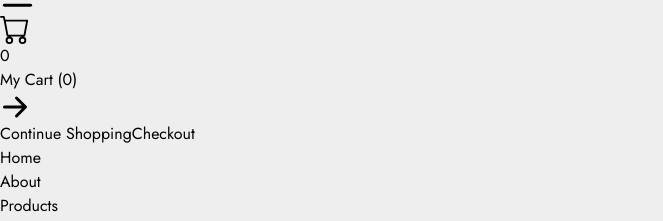
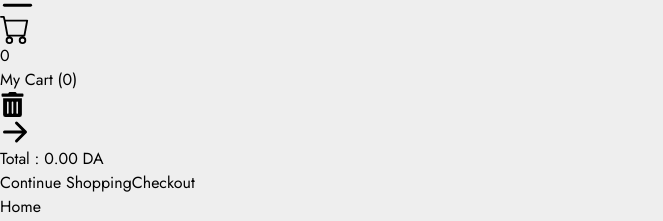
Before and after one commit to mohamedtahar7/mehdi-shop, a React (Vite) app: page / in a window 1280 px wide. Shown: the part 443-664 px from the top of the page, without its empty margins (0-663 px from the left). Built offline with nearby package versions, Linux system fonts and the light colour scheme.

Commit message:
cart almost done

```diff
--- /dev/null
+++ b/src/components/CartItem.jsx
@@ -0,0 +1,35 @@
+import React from 'react'
+import { useContext } from 'react'
+import { CartContext } from '../contexts/CartContext'
+import {AiOutlinePlus} from 'react-icons/ai'
+import {HiMinus} from 'react-icons/hi'
+import {CgClose} from 'react-icons/cg'
+const CartItem = ({item}) => {
+    const {itemAmount,removeFromCart,increaseAmount,decreaseAmount} = useContext(CartContext)
+  return (
+    <div className='py-8 mb-4 px-6 border-y-2 border-[#e1e1e1]'>
+        <div className='flex items-center'>
+           <div>
+            <img className='w-[90%] rounded-lg' src={item.image} alt="image" />
+           </div>
+           <div className='w-[224rem]'>
+           <div className='flex items-center justify-between'>
+             <h4 className='text-xl text-[#11334f] font-medium '>{item.name}</h4>
+             <CgClose onClick={()=>{removeFromCart(item.id)}} size={25} className='text-[#11334f] cursor-pointer'/>
+           </div>
+            <div className='flex items-center gap-3 mt-6 py-1 px-2 border border-[#11334f] w-fit'>
+                <HiMinus onClick={()=>decreaseAmount(item.id)} className='text-[#11334f] text-lg cursor-pointer'/>
+                <p className='text-[#11334f] text-lg'>{item.amount}</p>
+                <AiOutlinePlus onClick={()=>increaseAmount(item.id)} className='text-[#11334f] text-lg cursor-pointer'/>
+           </div>
+           <div className='flex flex-col gap-3 mt-3'>
+           <p className='text-md text-[#11334f]'><span className='text-lg text-[#11334f]'>Unit Price : </span>{item.price} DA</p>
+           <p className='text-md text-[#11334f]'><span className='text-lg text-[#11334f]'>Total : </span>{item.price*item.amount}.00 DA</p>
+           </div>
+           </div>
+        </div>
+    </div>
+  )
+}
+
+export default CartItem
--- a/src/components/Header.jsx
+++ b/src/components/Header.jsx
@@ -47,10 +47,12 @@ const Header = () => {
           <h3 className='text-2xl font-medium'>My Cart (0)</h3>
           <HiArrowRight onClick={()=>{setActiveCart(false)}} size={30} className='text-black cursor-pointer'/>
         </div>
+        <div>
+          {cart.map()}
+        </div>
         <div className='px-4 py-4 flex flex-col gap-3 absolute bottom-0 left-0 right-0'>
             <a href='#' className='w-full py-4 px-2 text-center text-xl font-medium rounded-lg transition-all text-[#11334f] bg-[#fff]' onClick={()=>setActiveCart(false)}>Continue Shopping</a>
             <a href='#' className='w-full py-4 px-2 text-center text-xl font-medium rounded-lg text-white bg-[#11334f]'>Checkout</a>
-
         </div>
         </div>
         {/* Mobile Nav */}
--- a/src/components/Home.jsx
+++ b/src/components/Home.jsx
@@ -5,7 +5,7 @@ const Home = () => {
   return (
     <section className='py-96 px-20 bg-[url("https://images.unsplash.com/photo-1639259885918-b8ee9b8374b8?ixlib=rb-4.0.3&ixid=M3wxMjA3fDB8MHxwaG90by1wYWdlfHx8fGVufDB8fHx8fA%3D%3D&auto=format&fit=crop&w=1567&q=80")] bg-no-repeat bg-center bg-cover bg-fixed h-full w-full'>
         <div className='text-center'>
-            <h1  data-aos="fade-right" className='sm:text-8xl text-6xl text-white font-semibold mb-12'>
+            <h1  data-aos="fade-right" className='sm:text-8xl text-[3.3rem] text-white font-semibold mb-12'>
             Discover Timeless Elegance
             </h1>
             <p className='text-white mb-12 text-2xl font-medium'>Transform Your Space with Our Exquisite Furniture Collection.</p>
--- a/src/components/HomeHeader.jsx
+++ b/src/components/HomeHeader.jsx
@@ -3,13 +3,18 @@ import logoW from '../assets/LOGO VIDE 2.png'
 import { Link } from 'react-router-dom'
 import {BsCart} from 'react-icons/bs'
 import {HiArrowRight} from 'react-icons/hi'
+import { useContext } from 'react'
+import { CartContext } from '../contexts/CartContext'
+import {FaTrashAlt} from 'react-icons/fa'
 import {FiMenu} from 'react-icons/fi'
 import {CgClose} from 'react-icons/cg'
 import { useState,useEffect } from 'react'
+import CartItem from './CartItem'
 const HomeHeader = () => {
     const [activeCart,setActiveCart] = useState(false)
     const [mobileNav,setMobileNav] = useState(false)
     const [activeNav,setActiveNav] = useState(false)
+    const {cart,clearCart,itemAmount,total} = useContext(CartContext)
     useEffect(() => {
         window.addEventListener("scroll", () => {
           window.scrollY > 60 ? setActiveNav(true) : setActiveNav(false);
@@ -31,7 +36,7 @@ const HomeHeader = () => {
                 <li onClick={()=>{setActiveCart(true)}}>
                   <a className='relative group cursor-pointer'>
                     <BsCart className={`text-[#fff] ${!activeNav?'group-hover:text-[#11334f]' : ''} transition`} size={30}/>
-                    <p className={`absolute -top-3 -right-3 p-1 rounded-full text-sm ${!activeNav?'bg-[#11334f] text-white' : 'text-[#11334f] bg-white'} px-2 py-[0.125rem] transtition`}>0</p>
+                    <p className={`absolute -top-3 -right-3 p-1 rounded-full text-sm ${!activeNav?'bg-[#11334f] text-white' : 'text-[#11334f] bg-white'} px-2 py-[0.125rem] transtition`}>{itemAmount}</p>
                   </a>
                 </li>
             </ul>
@@ -43,14 +48,22 @@ const HomeHeader = () => {
         </div>
             {/* Cart */}
         <div className={`absolute z-[20] ${activeCart?'top-0 right-0' : 'top-0 -right-full'} overflow-hidden h-[100vh] transition-all drop-shadow-lg lg:w-[25vw] w-[100vw] md:w-[40vw] sm:w-[50vw] bg-[#eee]`}>
-        <div className='py-8 px-8 flex justify-between items-center'>
-          <h3 className='text-2xl font-medium'>My Cart (0)</h3>
-          <HiArrowRight onClick={()=>{setActiveCart(false)}} size={30} className='text-black cursor-pointer'/>
+        <div className='py-8 px-8 flex justify-between items-center text-[#11334f]'>
+          <h3 className='text-2xl font-medium text-[#11334f]'>My Cart ({itemAmount})</h3>
+          <div className='flex items-center gap-4'>
+            <FaTrashAlt onClick={()=>clearCart()}  size={25} className='text-[#11334f] cursor-pointer'/>
+            <HiArrowRight onClick={()=>{setActiveCart(false)}} size={30} className='text-[#11334f] cursor-pointer'/>
+          </div>
+        </div>
+          <h4 className='text-[#11334f] text-xl font-medium px-8 mb-3'> Total : {total}.00 DA </h4>
+        <div className='overflow-y-auto'>
+          {cart.map((item,index)=>(
+            <CartItem item={item} key={index}/>
+          ))}
         </div>
         <div className='px-4 py-4 flex flex-col gap-3 absolute bottom-0 left-0 right-0'>
             <a href='#' className='w-full py-4 px-2 text-center text-xl font-medium rounded-lg text-[#11334f] bg-[#fff]' onClick={()=>setActiveCart(false)}>Continue Shopping</a>
             <a href='#' className='w-full py-4 px-2 text-center text-xl font-medium rounded-lg text-white bg-[#11334f]'>Checkout</a>
-
         </div>
         </div>
         {/* Mobile Nav */}
--- a/src/components/ProductCard.jsx
+++ b/src/components/ProductCard.jsx
@@ -1,7 +1,11 @@
 import {useState} from 'react'
 import { Link } from 'react-router-dom'
+import { useContext } from 'react'
+import { CartContext } from '../contexts/CartContext'
 import {AiOutlinePlus,AiOutlineEye} from 'react-icons/ai'
 const ProductCard = ({image,price,name,id}) => {
+  const {addToCart} = useContext(CartContext)
+  const product = {image,price,name,id}
   return (
     <div className='relative group overflow-y-hidden'>
         <div className='group-hover:opacity-80 group-hover:cursor-pointer'>
@@ -12,7 +16,7 @@ const ProductCard = ({image,price,name,id}) => {
           </div>
         </div>
         <div className={`absolute transition-all top-10 -left-20 group-hover:left-5 p-2 overflow-hidden flex flex-col gap-2`}>
-            <AiOutlinePlus className='p-3 bg-[#11334f] text-white cursor-pointer' size={50}/>
+            <AiOutlinePlus onClick={()=>addToCart(product,id)} className='p-3 bg-[#11334f] text-white cursor-pointer' size={50}/>
             <Link to={`/product/${id}`}>
              <AiOutlineEye className='p-3 bg-white text-[#11334f] cursor-pointer' size={50}/>
             </Link>
--- /dev/null
+++ b/src/contexts/CartContext.jsx
@@ -0,0 +1,88 @@
+import { createContext, useState, useEffect } from "react";
+export const CartContext = createContext();
+const CartProvider = ({ children }) => {
+  const [cart, setCart] = useState([]);
+  const [itemAmount, setItemAmount] = useState(0);
+  // total price state
+  const [total, setTotal] = useState(0);
+  // update Total
+  useEffect(() => {
+    const total = cart.reduce((acc, item) => {
+      return acc + item.amount * item.price;
+    }, 0);
+    setTotal(total);
+  });
+  // update item amount
+  useEffect(() => {
+    if (cart) {
+      const amount = cart.reduce((acc, currItem) => {
+        return acc + currItem.amount;
+      }, 0);
+      setItemAmount(amount);
+    }
+  }, [cart]);
+  const addToCart = (product, id) => {
+    const newItem = { ...product, amount: 1 };
+    // check if the item already in the cart
+    const cartItem = cart.find((item) => item.id === id);
+    // if the item already in the cart
+    if (cartItem) {
+      const newCart = [...cart].map((item) => {
+        if (item.id === id) {
+          return { ...item, amount: cartItem.amount + 1 };
+        } else {
+          return item;
+        }
+      });
+      setCart(newCart);
+    } else {
+      setCart([...cart, newItem]);
+    }
+  };
+  const removeFromCart = (id) => {
+    const newCart = cart.filter((item) => item.id !== id);
+    setCart(newCart);
+  };
+  const clearCart = () => {
+    setCart([]);
+  };
+  const increaseAmount = (id) => {
+    const item = cart.find((item) => item.id === id);
+    addToCart(item, id);
+  };
+  const decreaseAmount = (id) => {
+    const item = cart.find((item) => item.id === id);
+    if (item) {
+      const newCart = cart.map((item) => {
+        if (item.id === id) {
+          return { ...item, amount: item.amount - 1 };
+        } else {
+          return item;
+        }
+      });
+      setCart(newCart);
+    }
+    if (item.amount < 2) {
+      removeFromCart(id);
+    }
+  };
+  return (
+    <CartContext.Provider
+      value={{
+        addToCart,
+        clearCart,
+        removeFromCart,
+        increaseAmount,
+        decreaseAmount,
+        cart,
+        itemAmount,
+        total,
+        setTotal,
+      }}
+    >
+      {children}
+    </CartContext.Provider>
+  );
+};
+
+export default CartProvider;
--- a/src/main.jsx
+++ b/src/main.jsx
@@ -2,9 +2,12 @@ import React from 'react'
 import ReactDOM from 'react-dom/client'
 import App from './App.jsx'
 import './index.css'
-
+import CartProvider from './contexts/CartContext.jsx'
 ReactDOM.createRoot(document.getElementById('root')).render(
-  <React.StrictMode>
-     <App />
-  </React.StrictMode>,
+  <CartProvider>
+    <React.StrictMode>
+      <App />
+    </React.StrictMode>
+  </CartProvider>
+  ,
 )
--- a/src/pages/ProductDetails.jsx
+++ b/src/pages/ProductDetails.jsx
@@ -23,15 +23,15 @@ const ProductDetails = () => {
             </div>
         </div>
         {/* text */}
-        <div className='absolute top-[18rem] left-[48rem]'>
+        <div className='-ml-[80rem] -mt-40'>
             <h1 className='text-6xl text-[#11334f] mb-10'>{product.name}</h1>
             <div className='flex items-center gap-4 mb-8'>
                 <h3 className='text-[#11334f] text-lg font-normal'>Quantity :</h3>
-                <input value={productNum} onChange={(e)=>{e.target.value>0 && setProductNum(e.target.value)}} type="number" className='w-20 py-1 px-4 rounded-xl' />
+                <input value={productNum} onChange={(e)=>{e.target.value>0 && setProductNum(e.target.value)}} type="number" className='w-16 py-1 px-4 rounded-xl' />
             </div>
             <p className='text-xl font- w-[60%] text-[#11334f]'>Lorem ipsum dolor sit amet consectetur, adipisicing elit. Ad deserunt fugiat perspiciatis assumenda sunt consequuntur numquam delectus tempore aliquam iusto ducimus voluptatibus commodi, sint, dolores molestiae aut quo veniam explicabo!</p>
             <p className='text-xl text-[#11334f] mt-8'>Price : {product.price} DA</p>
-            <button className='py-3 px-8 bg-[#11334f] text-white hover:opacity-80 transition-all mt-8'>Add To Cart</button>
+            <button className='py-3 px-8 bg-[#11334f] cursor-pointer text-white hover:opacity-80 transition-all mt-8'>Add To Cart</button>
         </div>
       </div>
     </div>
```
